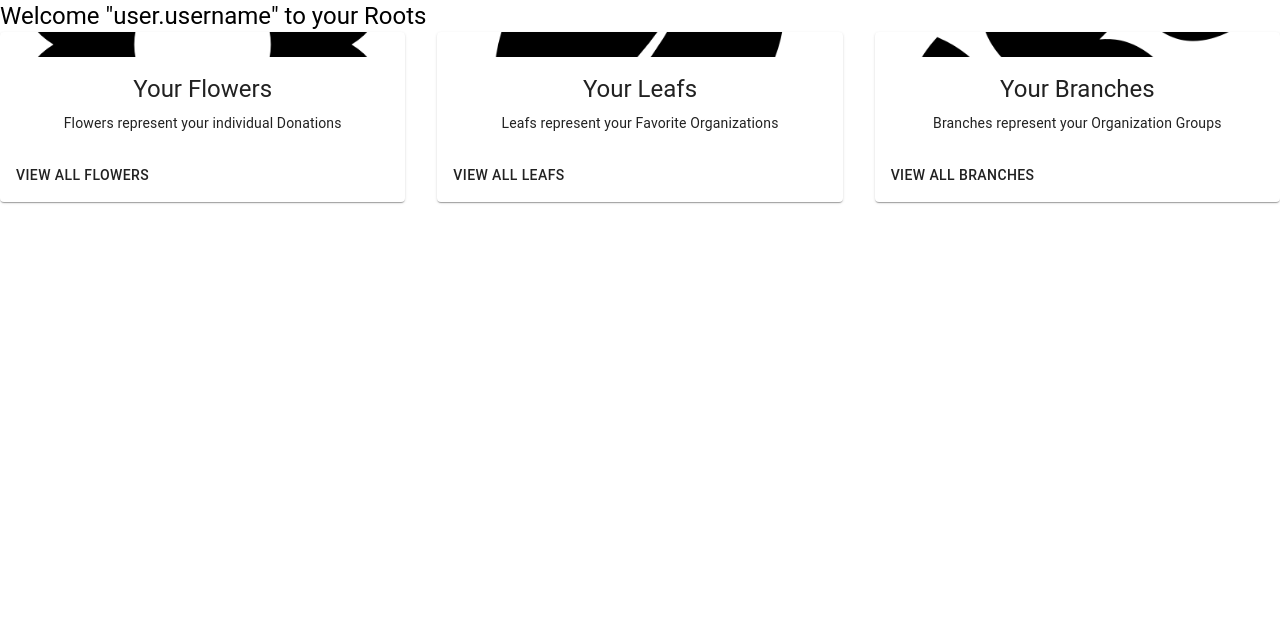
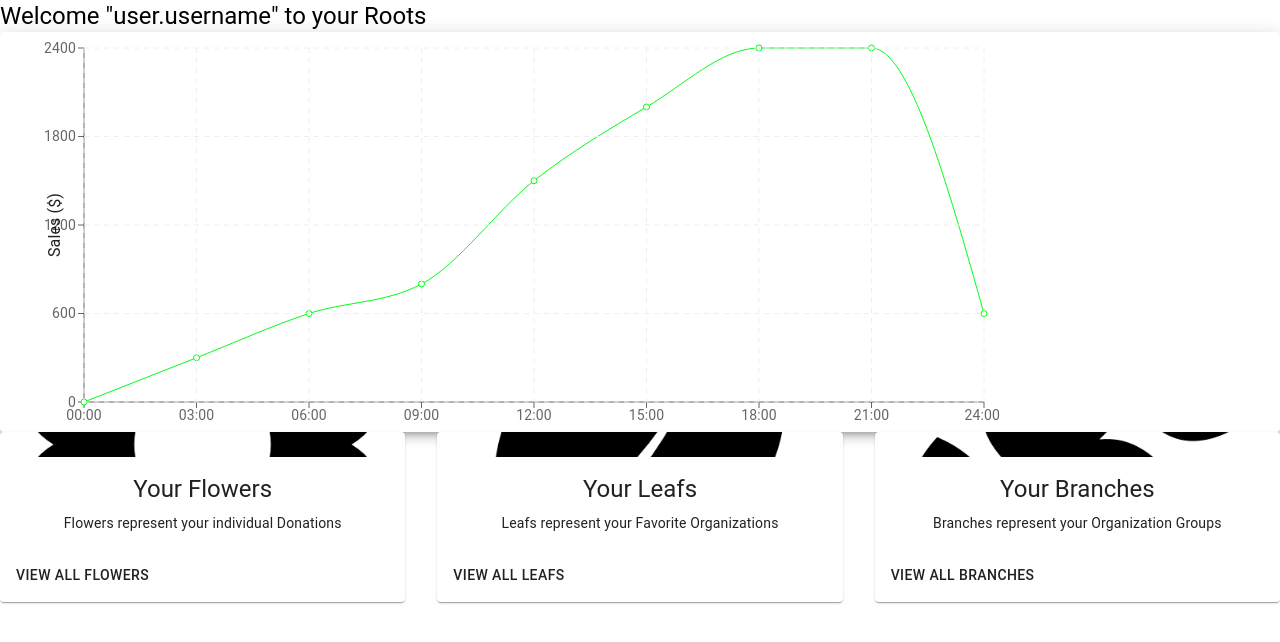
Before and after one commit to elliscj/GivingTree, a React (Create React App) app in the folder client/: page / in a window 1280 px wide. Shown: the top 642 px of the page. Built offline with nearby package versions, Linux system fonts and the light colour scheme.

Commit message:
Update Chart.js
chart animations, colors, line stroke, label position, mock data,

```diff
--- a/client/src/components/Roots-Dashboard/Chart.js
+++ b/client/src/components/Roots-Dashboard/Chart.js
@@ -1,6 +1,8 @@
 import * as React from "react";
 import { useTheme } from "@mui/material/styles";
+import { Paper, CssBaseline } from "@material-ui/core";
 import {
+  CartesianGrid,
   LineChart,
   Line,
   XAxis,
@@ -8,7 +10,6 @@ import {
   Label,
   ResponsiveContainer,
 } from "recharts";
-// import Title from "./Title";
 
 // Generate Sales Data
 function createData(time, amount) {
@@ -24,17 +25,18 @@ const data = [
   createData("15:00", 2000),
   createData("18:00", 2400),
   createData("21:00", 2400),
-  createData("24:00", undefined),
+  createData("24:00", 600),
 ];
 
-export default function Chart() {
+function Chart() {
   const theme = useTheme();
 
   return (
     <>
-      {/* <Title>Today</Title> */}
-      <ResponsiveContainer>
+      <Paper elevation={6} className="paper">
         <LineChart
+          width={1000}
+          height={400}
           data={data}
           margin={{
             top: 16,
@@ -54,7 +56,7 @@ export default function Chart() {
           >
             <Label
               angle={270}
-              position="left"
+              position="center"
               style={{
                 textAnchor: "middle",
                 fill: theme.palette.text.primary,
@@ -65,14 +67,19 @@ export default function Chart() {
             </Label>
           </YAxis>
           <Line
-            isAnimationActive={false}
+            isAnimationActive={true}
             type="monotone"
             dataKey="amount"
-            stroke={theme.palette.primary.main}
-            dot={false}
+            stroke="#00FF17"
+            dot={true}
           />
+          <CartesianGrid stroke="#eee" strokeDasharray="5 5" />
+
+          <Line type="monotone" dataKey="amout" stroke="#000000" />
         </LineChart>
-      </ResponsiveContainer>
+      </Paper>
     </>
   );
 }
+
+export default Chart;
```
